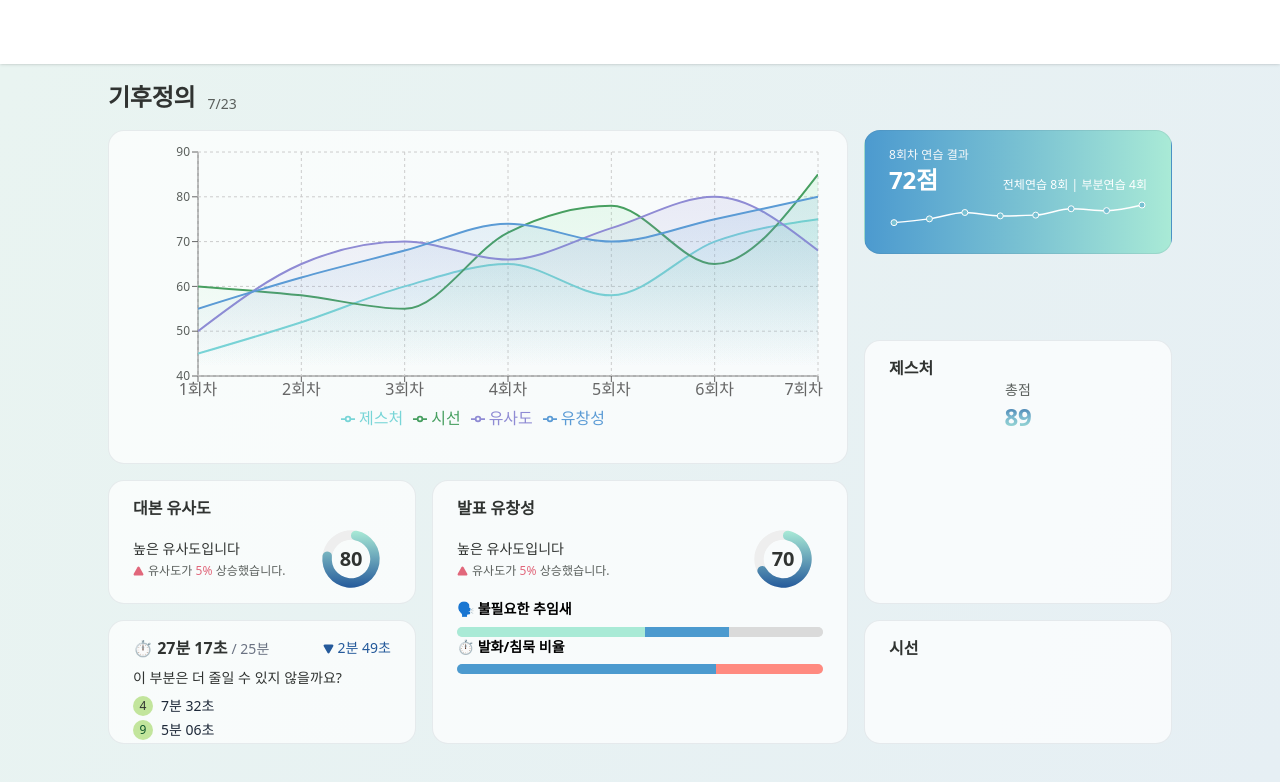
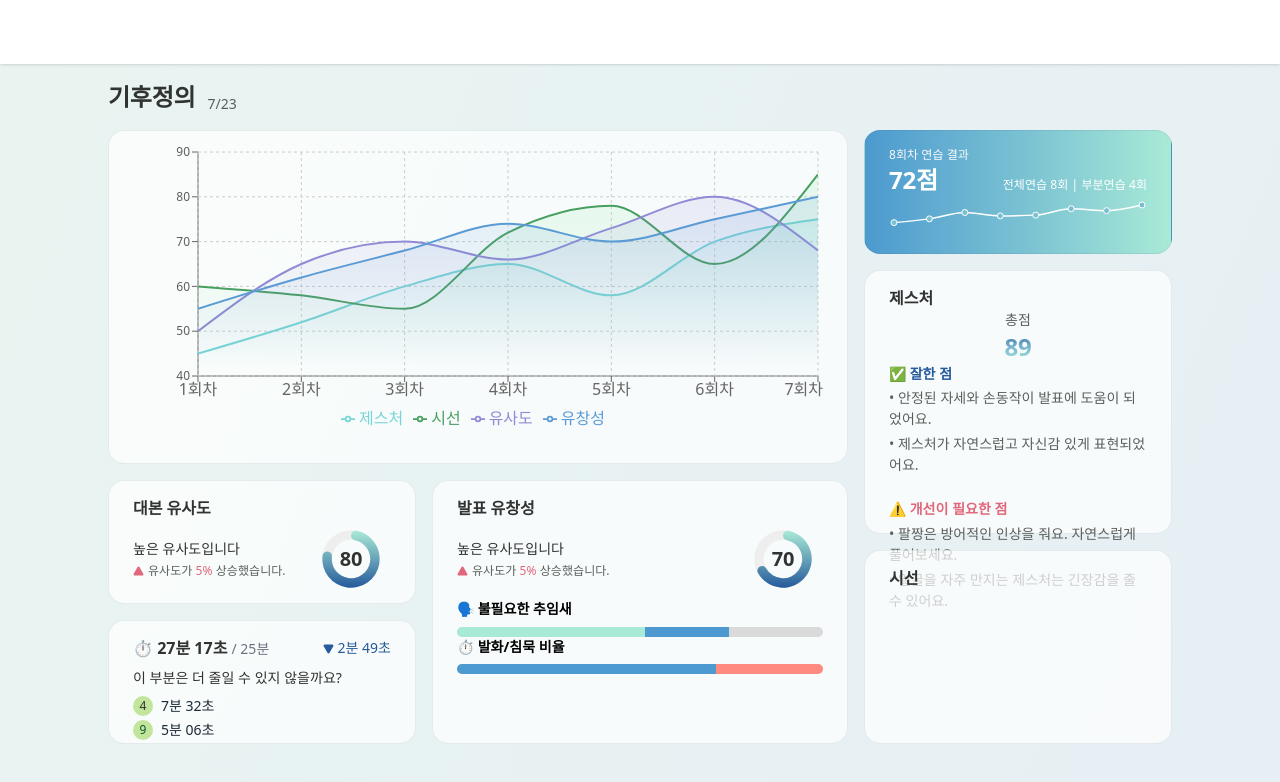
Before and after one commit to xseojungx/SPitching-FE, a React (Vite) app in the folder SPitching/: page /feedback/summary in a window 1280 px wide. Shown: the top 782 px of the page. Built offline with nearby package versions, Linux system fonts and the light colour scheme; a web font is replaced by a local one.

Commit message:
feat. gesture score

```diff
--- a/SPitching/src/components/feedback/summary/EyeContactCard.tsx
+++ b/SPitching/src/components/feedback/summary/EyeContactCard.tsx
@@ -1,6 +1,6 @@
 const EyeContactCard = () => {
   return (
-    <div className='white-card col-span-3 col-start-9 row-span-2 row-start-9'>
+    <div className='white-card col-span-3 col-start-9 row-span-3 row-start-8'>
       <p className='s1 justify-self-start text-gray-900'>시선</p>
     </div>
   );
--- a/SPitching/src/components/feedback/summary/GestureScoreCard.tsx
+++ b/SPitching/src/components/feedback/summary/GestureScoreCard.tsx
@@ -1,15 +1,88 @@
 const GestureScoreCard = () => {
   return (
-    <article className='white-card col-span-3 col-start-9 row-span-4 row-start-5'>
+    <article className='white-card col-span-3 col-start-9 row-span-4 row-start-4'>
       <p className='s1 justify-self-start text-gray-900'>제스처</p>
-      <div className='flex w-full flex-col items-center justify-center'>
+      <div className='flex w-full flex-1 flex-col items-center justify-center'>
         <p className='b2 text-gray-700'>총점</p>
         <p className='h1 bg-gradient-to-b from-[#255A9B] via-[#7AB7CE] to-[#A9EAD6] bg-clip-text text-transparent'>
           89
         </p>
+        <DetailFeedback
+          gestureScore={89}
+          crossedScore={12}
+          raisedScore={8}
+          faceScore={11}
+        />
       </div>
     </article>
   );
 };
 
 export default GestureScoreCard;
+
+import { useState } from 'react';
+
+type GestureFeedbackProps = {
+  gestureScore: number;
+  crossedScore: number;
+  raisedScore: number;
+  faceScore: number;
+};
+
+const DetailFeedback = ({
+  gestureScore = 89,
+  crossedScore = 12,
+  raisedScore = 5,
+  faceScore = 10,
+}: GestureFeedbackProps) => {
+  const [hovered, setHovered] = useState<number | null>(null);
+
+  const positives: string[] = [];
+  const negatives: string[] = [];
+
+  // 간결한 긍정 피드백
+  if (gestureScore >= 70) {
+    positives.push('안정된 자세와 손동작이 발표에 도움이 되었어요.');
+    positives.push('제스처가 자연스럽고 자신감 있게 표현되었어요.');
+  }
+
+  // 간결한 개선 피드백
+  if (gestureScore < 70) {
+    negatives.push('손동작을 적극 활용하면 설득력이 높아져요.');
+  }
+  if (crossedScore >= 10) {
+    negatives.push('팔짱은 방어적인 인상을 줘요. 자연스럽게 풀어보세요.');
+  }
+  if (raisedScore >= 10) {
+    negatives.push('손을 과도하게 올리는 동작은 강압적으로 보일 수 있어요.');
+  }
+  if (faceScore >= 10) {
+    negatives.push('얼굴을 자주 만지는 제스처는 긴장감을 줄 수 있어요.');
+  }
+
+  return (
+    <div className='gap flex w-full flex-1 flex-col space-y-3'>
+      {positives.length > 0 && (
+        <div>
+          <p className='s2 text-navy-700 mb-1'>✅ 잘한 점</p>
+          <ul className='b2 space-y-1 text-gray-700'>
+            {positives.map((msg, i) => (
+              <li key={i}>• {msg}</li>
+            ))}
+          </ul>
+        </div>
+      )}
+
+      {negatives.length > 0 && (
+        <div>
+          <p className='s2 mt-3 mb-1 text-rose-500'>⚠️ 개선이 필요한 점</p>
+          <ul className='b2 space-y-1 text-gray-700'>
+            {negatives.map((msg, i) => (
+              <li key={i}>• {msg}</li>
+            ))}
+          </ul>
+        </div>
+      )}
+    </div>
+  );
+};
```
